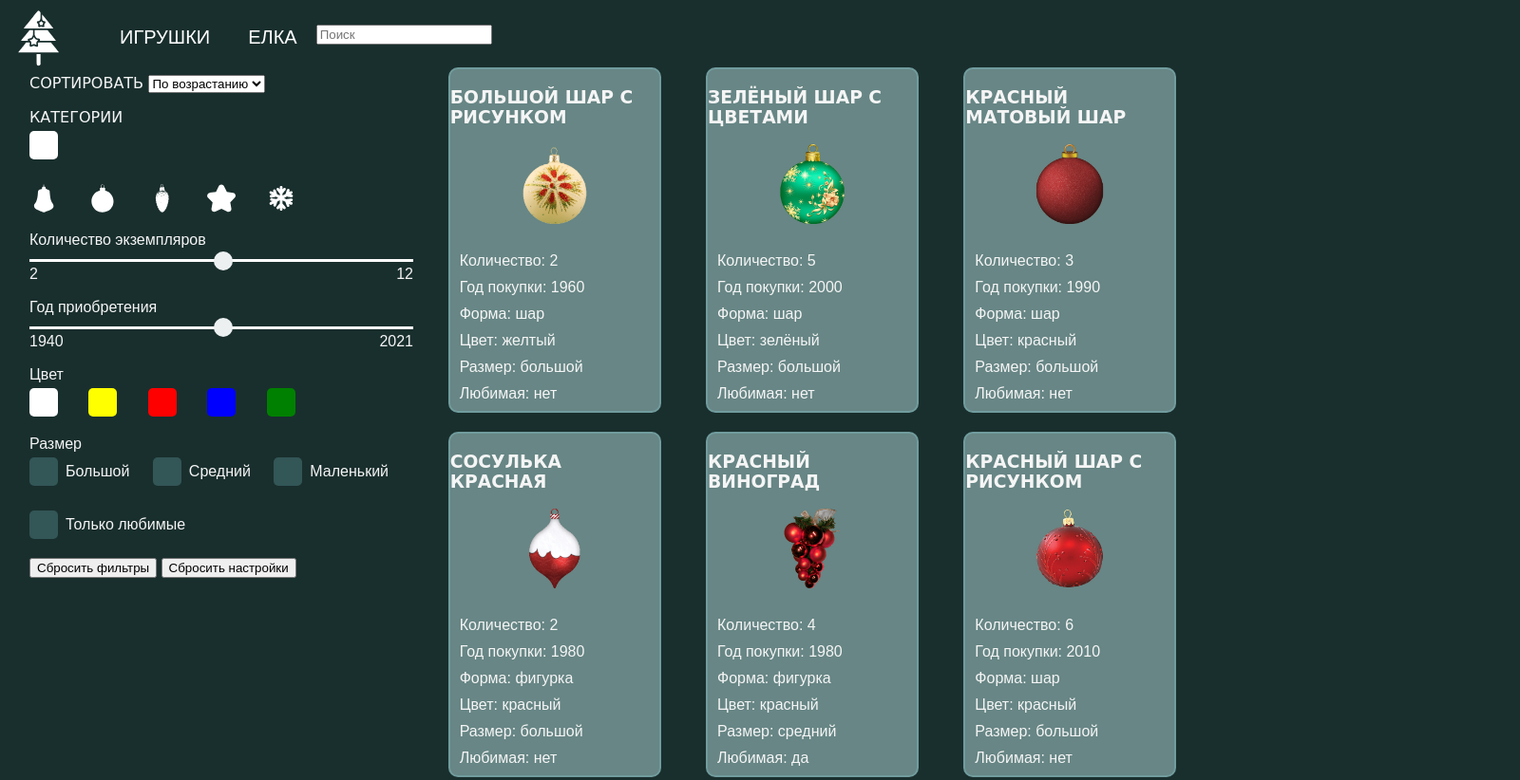
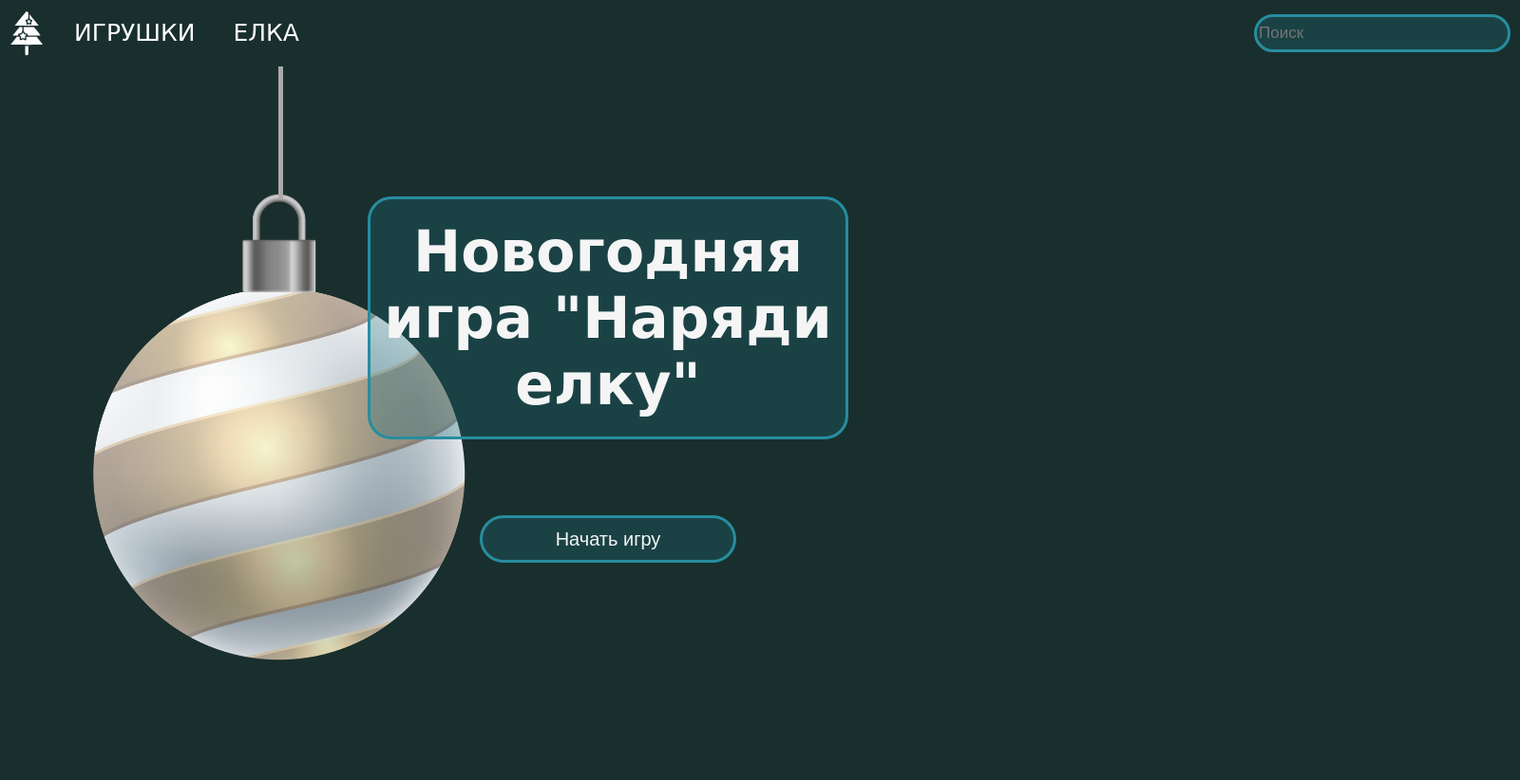
Before and after one commit to and-gurin/pre-school-by-andron, a website built with webpack: page chrictmas-task/index.html in a window 1280 px wide. Shown: the top 822 px of the page at 95% size, 1600 px wide, since content can reach past the window. After the commit the page ends 800 px from the top, so only its background shows below. Built offline with nearby package versions, Linux system fonts and the light colour scheme; files whose address does not match are found by name.

Commit message:
feat: add page 3

```diff
--- a/chrictmas-task/index.html
+++ b/chrictmas-task/index.html
@@ -4,27 +4,32 @@
     <meta charset="UTF-8">
     <meta http-equiv="X-UA-Compatible" content="IE=edge">
     <meta name="viewport" content="width=device-width, initial-scale=1.0">
-    <link rel="stylesheet" href="./style.css">
     <title>Merry Chistmas</title>
 </head>
 <body>
     <header class="header">
-        <div class="wrapper header_wrapper">
             <div class="navigation">
-            <a href="#" class="logo"></a>
-            <a href="#" class="page-toys_switch">Игрушки</a>
-            <a href="#" class="page-tree_switch">Елка</a>
-        </div>
-          <div class="header__button">
-            <input type="search" class="search" name="search" id="search" placeholder="Поиск">
-          </div>
-        </div>
+                <a href="#" class="logo page-start_switch"></a>
+                <a href="#" class="page-toys_switch header_category">Игрушки</a>
+                <a href="#" class="page-tree_switch header_category">Елка</a>
+            <div class="search">
+                <input type="search" class="search button search_button" name="search" id="search" placeholder="Поиск">
+            </div>
+            </div>
     </header>
-        <div class="wrapper page-toys_wrapper">
+    <div class="page page-start">
+            <div class="ball_1"></div>
+            <div class="page-start_main">
+                <h1>Новогодняя игра "Наряди елку"</h1>
+            </div>
+            <button class="start_button button">Начать игру</button>
+            <div class="ball_2"></div>
+    </div>
+    <div class="wrapper page-toys_wrapper hidden">
             <aside class="aside">
                 <form action>
                     <fieldset>
-                        <label> <span class="category">Сортировать</span>
+                        <label class="page-toys_category"> <div class="category page-toys_category">Сортировать</div>
                         <select name="sort" id="sort">
                           <option value="growth">По возрастанию</option>
                           <option value="decrease">По убыванию</option>
@@ -32,7 +37,7 @@
                         </label>
                     </fieldset>
                     <fieldset>
-                        <div class="category">Категории</div>
+                        <div class="category page-toys_category">Категории</div>
                         <input type="checkbox"   class="custom-checkbox_cat" id="cat" name="cat" value="yes">
                         <label for="cat"></label>
                     </fieldset>
@@ -101,8 +106,8 @@
                         <label for="love">Только любимые</label>
                     </fieldset>
                     <fieldset>
-                        <button class="form_button">Сбросить фильтры</button>
-                        <button class="form_button">Сбросить настройки</button>
+                        <button class="form_button button">Сбросить фильтры</button>
+                        <button class="form_button button">Сбросить настройки</button>
                     </fieldset>
                 </form>
             </aside>
@@ -121,10 +126,11 @@
                         </div> -->
                     </div>
             </article>
-        </div>
+    </div>
+    <div class="page page-tree hidden">
         <div class="wrapper page-tree_wrapper">
                 <aside class="left-side">
-                <div class="header__button page-tree_category">
+                <div class="ico_button page-tree_category">
                 <a href="#">
                 <span class="ico ico_audio"></span>
                 </a>
@@ -137,6 +143,8 @@
                     <div class="tree-change_select tree_1"></div>
                     <div class="tree-change_select tree_2"></div>
                     <div class="tree-change_select tree_3"></div>
+                    <div class="tree-change_select tree_4"></div>
+                    <div class="tree-change_select tree_4"></div>
                     <div class="tree-change_select tree_4"></div>
                 </div>
                 <div class="category page-tree_category">Выберите фон</div>
@@ -162,14 +170,17 @@
                     </div>
                 </div>
                 <div class="page-tree_category">
-                    <button class="form_button">Сбросить фильтры</button>
-                    <button class="form_button">Сбросить настройки</button>
+                    <button class="form_button button">Сбросить фильтры</button>
+                    <button class="form_button button">Сбросить настройки</button>
                 </div>
             </aside>
             <div class="main-section">
 
             </div>
-        </div>
+    </div>
+    </div>
+
+
     <script></script>
 </body>
 </html>
--- a/chrictmas-task/src/index.ts
+++ b/chrictmas-task/src/index.ts
@@ -754,9 +754,34 @@ shapes.onchange = function () {
   }
 }
  */
-    let pageTree = document.querySelector('.page-tree_wrapper');
-    let pageToysSwitch = document.querySelector('.page-toys_switch') as HTMLImageElement;
+let pageStart = document.querySelector('.page-start');
+let pageToys = document.querySelector('.page-toys_wrapper');
+let pageTree = document.querySelector('.page-tree');
+let pageStartSwitch = document.querySelector('.page-start_switch') as HTMLImageElement;
+let pageToysSwitch = document.querySelector('.page-toys_switch') as HTMLImageElement;
+let pageTreeSwitsh = document.querySelector('.page-tree_switch') as HTMLImageElement;
     if (pageToysSwitch) {pageToysSwitch.onclick = function () {
-      pageTree?.classList.add('hidden')
+      pageTree?.classList.add('hidden');
+      pageStart?.classList.add('hidden');
+      pageToys?.classList.remove('hidden');
     }
   }
+    if (pageTreeSwitsh) {pageTreeSwitsh.onclick = function () {
+      pageToys?.classList.add('hidden');
+      pageStart?.classList.add('hidden');
+      pageTree?.classList.remove('hidden');
+    }
+  }
+    if (pageStartSwitch) {pageStartSwitch.onclick = function () {
+      pageToys?.classList.add('hidden');
+      pageTree?.classList.add('hidden');
+      pageStart?.classList.remove('hidden');
+    }
+    }
+
+    const cards = document.querySelectorAll('.card') as any;
+    for (let card of cards) {
+      card.onclick = function () {
+        card.classList.toggle('card_favourite');
+      }
+    }
--- a/chrictmas-task/style.css
+++ b/chrictmas-task/style.css
@@ -1,12 +1,15 @@
 @font-face {
     font-family: 'Steppe';
-    src: url require ('./src/assets/Steppe.woff2') format('woff2');
+    src: url ('./src/assets/Steppe.woff2') format('woff2');
              font-style: normal;
     font-weight: 500;
     text-rendering: optimizeLegibility;
 }
 @import url('https://fonts.googleapis.com/css2?family=Neucha&display=swap');
 
+/* * {
+  box-sizing: border-box;
+} */
 html {
     font-size: 10px;
 }
@@ -16,12 +19,132 @@ body {
     font-family: Steppe, sans-serif;
     background-color: #192F2D;
     color: whitesmoke;
+    margin: 0;
+    padding: 0;
 }
 
-h1, h4, h3, .category {
+h4, h3, .category {
   font-family: 'Neucha', cursive;
   text-transform: uppercase;
   color: whitesmoke;
+  font-size: 20px;
+}
+
+.wrapper {
+    max-width: 160rem;
+    margin: 0 auto;
+}
+
+.header {
+  height: 7rem;
+  width: 160rem;
+  margin: 0 auto;
+}
+.header_category {
+  font-family: 'Neucha', cursive;
+  text-transform: uppercase;
+  color: whitesmoke;
+  font-size: 30px;
+}
+
+.page-tree_switch, .page-toys_switch {
+    display: block;
+    font-size: 25px;
+    color: #fff;
+    text-transform: uppercase;
+    text-decoration: none;
+    padding: 20px;
+    transition: .3s;
+}
+
+.navigation {
+    display: flex;
+    align-items: center;
+    justify-content: space-between;
+    padding: 0 1rem;
+}
+.logo {
+  width: 48px;
+  height: 48px;
+  display: block;
+  background-image: url(./src/assets/svg/tree.svg);
+  background-size: contain;
+  background-repeat: no-repeat;
+  cursor: pointer;
+}
+.search {
+  margin-left: auto;
+}
+
+.ball_1 {
+  background-image: url(./src/assets/ball/1.png);
+  width: 50rem;
+  height: 50rem;
+  background-repeat: no-repeat;
+  background-size: contain;
+  position: absolute;
+  top: 20rem;
+  left: calc(50% - 550px);
+}
+.ball_1::before {
+  content: "";
+  position: absolute;
+  width: 0.5rem;
+  height: 14rem;
+  background-color: #aaa;
+  top: -13rem;
+  left: calc(50% - 47px);
+  z-index: 10;
+}
+.page-start {
+  display: flex;
+  flex-direction: column;
+  justify-content: center;
+  align-items: center;
+  align-content: center;
+}
+.page-start_main {
+  width: 50rem;
+  height: 25rem;
+  border: 3px solid #278D9F;
+  border-radius: 2.5rem;
+  background-color: rgba(31, 112, 127, .3);
+  display: flex;
+  flex-wrap: wrap;
+  justify-content: center;
+  align-items: center;
+  align-content: center;
+  z-index: 1;
+  font-size: 3rem;
+  font-weight: 400;
+  font-family: 'Neucha', cursive;
+  text-align: center;
+  margin-bottom: 8rem;
+}
+.button {
+  border: 3px solid #278D9F;
+  border-radius: 2.5rem;
+  background-color: rgba(31, 112, 127, .3);
+  font-family: Steppe, sans-serif;
+  color: whitesmoke;
+
+}
+.search_button {
+  width: 27rem;
+  height: 4rem;
+  font-size: 1.7rem;
+}
+.start_button {
+  width: 27rem;
+  height: 5rem;
+  font-size: 2rem;
+}
+.form_button {
+  width: 17rem;
+  height: 4rem;
+  font-size: 1.5rem;
+  margin-right: 1rem;
+  margin-left: 1rem;
 }
 
 fieldset {
@@ -34,29 +157,12 @@ p {
   margin: 1rem;
 }
 
-.navigation a {
-    display: block;
-    font-size: 20px;
-    color: #fff;
-    text-transform: uppercase;
-    text-decoration: none;
-    padding: 20px;
-    transition: .3s;
-}
-
-.logo {
-  width: 48px;
-  height: 20px;
-  display: block;
-  background-image: url(./src/assets/svg/tree.svg);
-  background-size: contain;
-  background-repeat: no-repeat;
-  cursor: pointer;
-}
-
-.wrapper {
-    max-width: 172rem;
-    margin: 0 1rem 0 1rem;
+.page {
+    min-width: 100%;
+    min-height: calc(100vh - 140px);
+    background-image: url(./src/assets/bg.jpg);
+    background-size: cover;
+    background-attachment: fixed;
 }
 
 .page-toys_wrapper {
@@ -73,16 +179,9 @@ p {
     height: 90vh;
 }
 
-.header_wrapper, .navigation {
-    display: flex;
-    align-items: center;
-}
-.header__button {
-    display: flex;
-    justify-content: start;
-    align-items: flex-end;
-    width: 45rem;
-    height: 3rem;
+.page-toys_category {
+  margin-top: 2rem;
+  margin-bottom: 2rem;
 }
 
 .ico {
@@ -99,10 +198,6 @@ p {
 
 .ico_snow {
     background-image: url(./src/assets/svg/snowflake.svg);
-}
-
-.search {
-    margin-bottom: 0.8rem;
 }
 
 .main_wrapper {
@@ -132,7 +227,6 @@ p {
   z-index: -1;
   opacity: 0;
 }
-
 .custom-checkbox_cat+label,
 .custom-checkbox_bell+label,
 .custom-checkbox_ball+label,
@@ -158,7 +252,6 @@ p {
   margin-right: 2rem;
   margin-top: 0.5rem;
 }
-
 .custom-checkbox_cat+label::before {
   content: '';
   width: 3rem;
@@ -174,7 +267,6 @@ p {
   background-repeat: no-repeat;
   background-position: center;
 }
-
 .custom-checkbox_bell+label::before {
   content: '';
   width: 3rem;
@@ -186,7 +278,6 @@ p {
 .custom-checkbox_bell:checked+label::before {
   background-image: url(./src/assets/svg/bell_gold.svg);
 }
-
 .custom-checkbox_ball+label::before {
   content: '';
   width: 3rem;
@@ -198,7 +289,6 @@ p {
 .custom-checkbox_ball:checked+label::before {
   background-image: url(./src/assets/svg/ball_gold.svg);
 }
-
 .custom-checkbox_cone+label::before {
   content: '';
   width: 3rem;
@@ -210,7 +300,6 @@ p {
 .custom-checkbox_cone:checked+label::before {
   background-image: url(./src/assets/svg/cone_gold.svg);
 }
-
 .custom-checkbox_star+label::before {
   content: '';
   width: 3rem;
@@ -222,7 +311,6 @@ p {
 .custom-checkbox_star:checked+label::before {
   background-image: url(./src/assets/svg/star_gold.svg);
 }
-
 .custom-checkbox_snow+label::before {
   content: '';
   width: 3rem;
@@ -234,7 +322,6 @@ p {
 .custom-checkbox_snow:checked+label::before {
   background-image: url(./src/assets/svg/snow_gold.svg);
 }
-
 .custom-checkbox_toy+label::before {
   content: '';
   width: 3rem;
@@ -370,7 +457,6 @@ input[type=range]::-webkit-slider-thumb {
   align-content: space-between;
   justify-content: space-around;
 }
-
 .card {
     width: 22rem;
     height: 36rem;
@@ -380,7 +466,6 @@ input[type=range]::-webkit-slider-thumb {
     margin-bottom: 2rem;
     background-color: #678685;
   }
-
 .card_img {
     width: 8.4rem;
     height: auto;
@@ -389,46 +474,39 @@ input[type=range]::-webkit-slider-thumb {
     margin-right: auto;
     margin-bottom: 3rem;
 }
-
-
-.beloved {
-  border: goldenrod 0.4rem solid;
-}
-
-.hidden {
-  display: none;
+.card_favourite {
+  border: solid 0.4rem goldenrod;
 }
 
 .page-tree_wrapper {
   display: flex;
-  background-image: url(./src/assets/bg.jpg);
 }
 
 .left-side {
-  max-width: 38rem;
-  align-items: center;
-  /* background: rgba(25, 47, 45, 0,7); */
-
+  max-width: 50rem;
 }
 
+.ico_button {
+  display: flex;
+  padding: 0;
+}
 .page-tree_category {
-  margin-top: 1rem;
-  margin-bottom: 1rem;
-  margin-left: 5rem;
+  padding-bottom: 1rem;
+  padding-left: 1rem;
 }
 
 .tree-change {
   display: flex;
   flex-wrap: wrap;
-  width: 30rem;
-  height: 30rem;
+  width: 40rem;
+  height: 25rem;
   justify-content: space-around;
-  margin: auto;
+  /* margin: auto; */
 }
 
 .tree-change_select {
-  width: 13.4rem;
-  height: 13.4rem;
+  width: 11.4rem;
+  height: 11.4rem;
   border: solid 0.2rem #9DF3FF33;
   border-radius: 1rem;
   background-color: rgba(255,255,255,0.2);
@@ -456,10 +534,9 @@ input[type=range]::-webkit-slider-thumb {
 .background-change {
   display: flex;
   flex-wrap: wrap;
-  width: 30rem;
+  width: 35rem;
   height: 15rem;
   justify-content: space-around;
-  margin: auto;
 }
 
 .background-change_select {
@@ -544,3 +621,7 @@ input[type=range]::-webkit-slider-thumb {
   height: 75rem;
   border: solid white 1px;
 }
+
+.hidden {
+  display: none;
+}
--- a/chrictmas-task/tsconfig.json
+++ b/chrictmas-task/tsconfig.json
@@ -3,7 +3,7 @@
     "allowSyntheticDefaultImports": true,
     "noImplicitAny": true,
     "module": "es6",
-    "target": "es5",
+    "target": "es6",
     "allowJs": true,
     "strict": true,
     "lib": [
```
